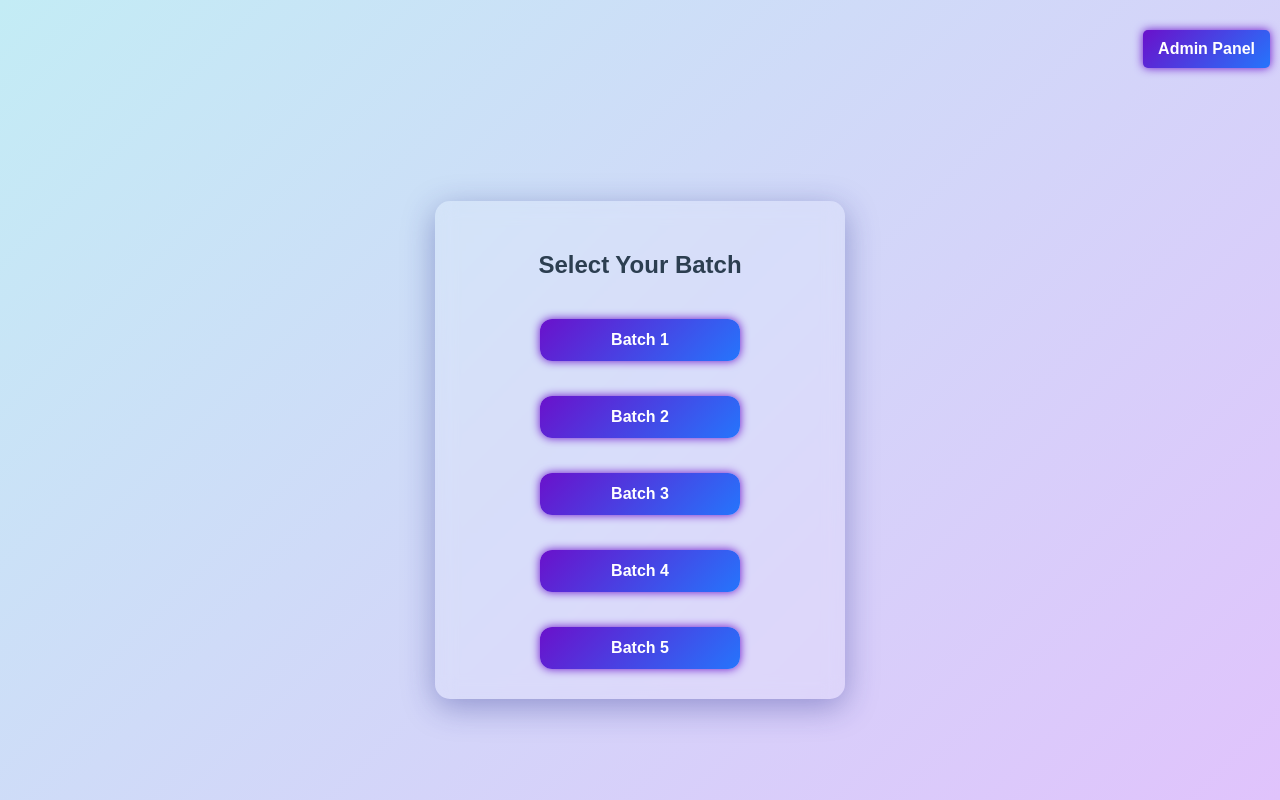
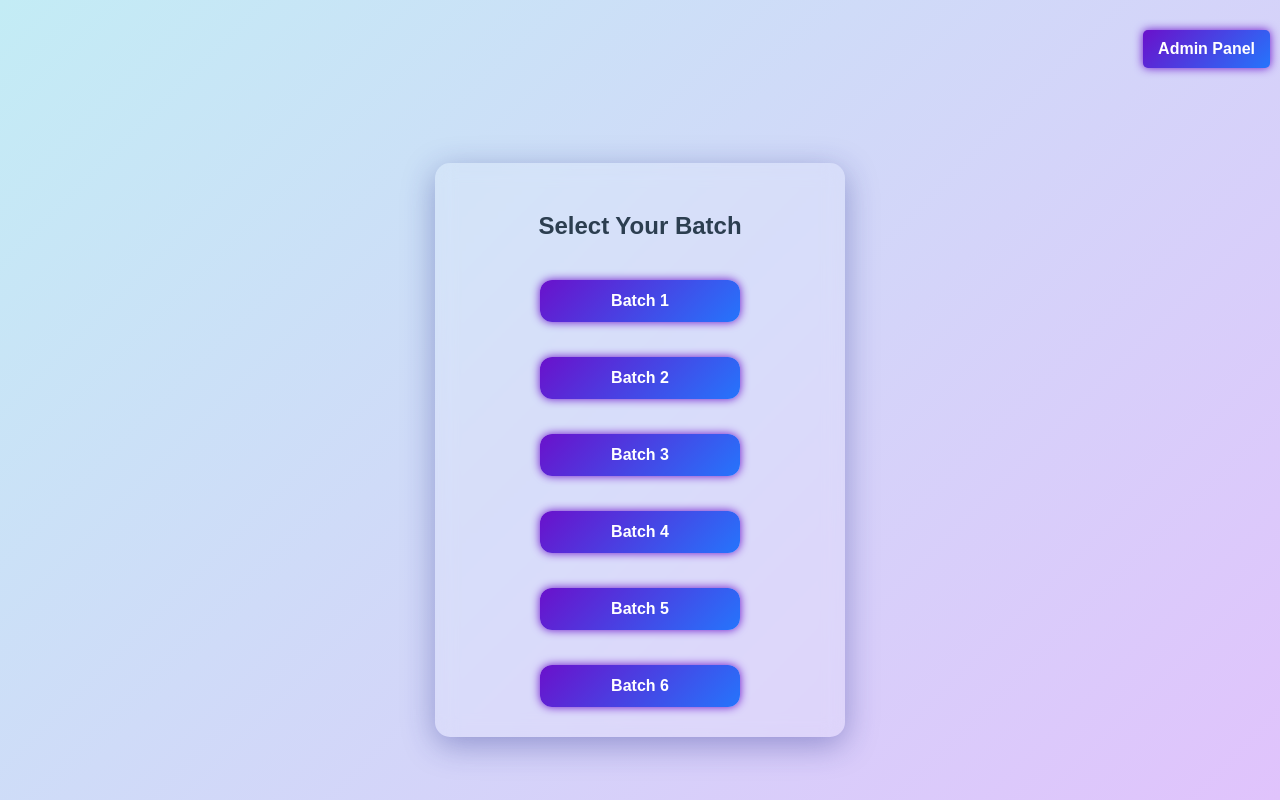
Before and after one commit to JunaidMahsood/PMS-Test, a plain HTML site: page index.html in a window 1280 px wide. Drawn offline with Linux system fonts and the light colour scheme.

Commit message:
Update index.html

```diff
--- a/index.html
+++ b/index.html
@@ -18,6 +18,7 @@
             <button onclick="window.location.href='https://junaidmahsood.github.io/batch-3/'">Batch 3</button>
             <button onclick="window.location.href='https://junaidmahsood.github.io/batch-4/'">Batch 4</button>
             <button onclick="window.location.href='https://junaidmahsood.github.io/batch-5/'">Batch 5</button>
+            <button onclick="window.location.href='https://junaidmahsood.github.io/batch-6/'">Batch 6</button>
 
         </div>
     </div>
```
